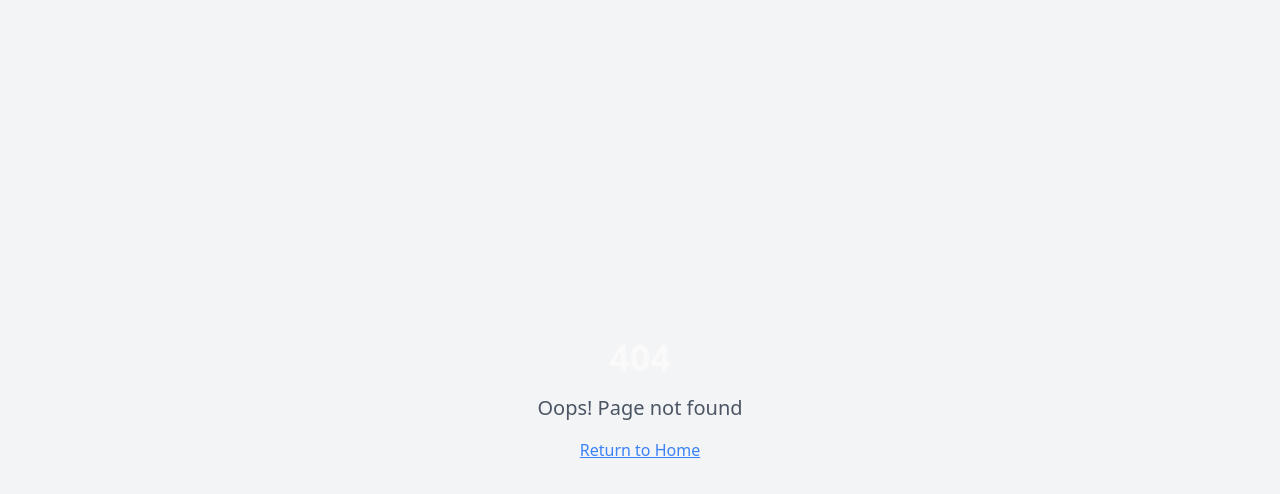
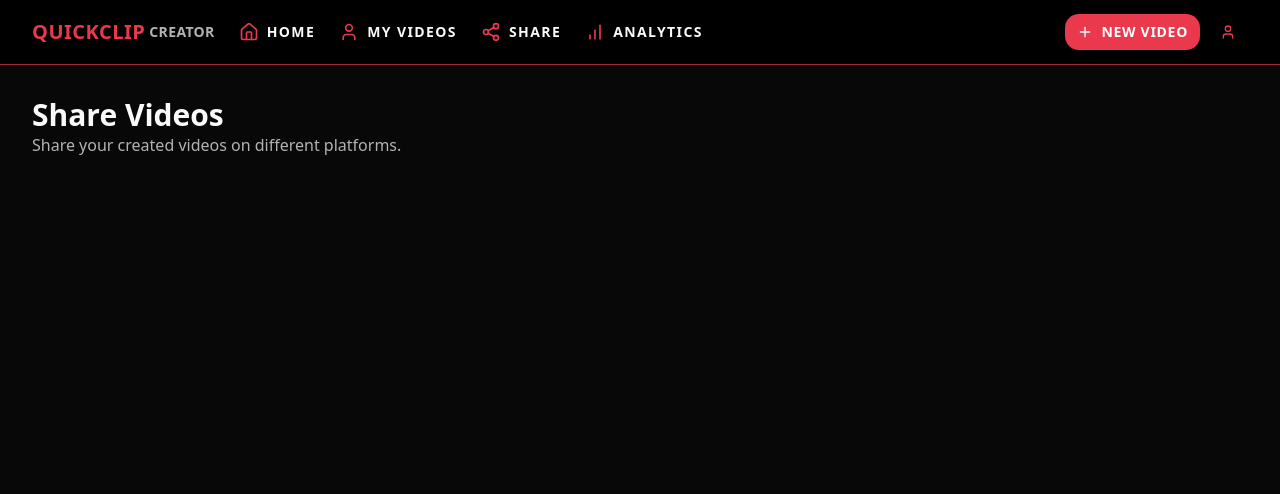
Before and after one commit to MyTruong28022004/quick-clip-creator-ai-40, a React (Vite) app: page /share in a window 1280 px wide. Before the commit this address had no page. Shown: the top 494 px of the page. Built offline with nearby package versions, Linux system fonts and the light colour scheme.

Commit message:
Add new pages
Add two new pages alongside the "My Videos" page.

```diff
--- a/src/App.tsx
+++ b/src/App.tsx
@@ -14,6 +14,8 @@ import Profile from "./pages/Profile";
 import Settings from "./pages/Settings";
 import AllTrendingTopics from "./pages/AllTrendingTopics";
 import { ThemeProvider } from "./lib/theme";
+import Share from "./pages/Share";
+import Analytics from "./pages/Analytics";
 
 const queryClient = new QueryClient();
 
@@ -34,6 +36,8 @@ const App = () => (
               <Route path="/" element={<Index />} />
               <Route path="/create" element={<Create />} />
               <Route path="/library" element={<Library />} />
+              <Route path="/share" element={<Share />} />
+              <Route path="/analytics" element={<Analytics />} />
               <Route path="/profile" element={<Profile />} />
               <Route path="/settings" element={<Settings />} />
             </Route>
--- a/src/components/navigation/header.tsx
+++ b/src/components/navigation/header.tsx
@@ -10,7 +10,7 @@ import {
   DropdownMenuSeparator,
   DropdownMenuTrigger,
 } from "@/components/ui/dropdown-menu"
-import { Home, LogIn, Plus, Search, Settings, User } from "lucide-react"
+import { Home, LogIn, Plus, Settings, User, Share2, BarChart } from "lucide-react"
 import { toast } from "sonner"
 import { useTheme } from "@/lib/theme"
 
@@ -46,6 +46,12 @@ export function Header() {
             </Link>
             <Link to="/library" className={`flex items-center gap-2 text-sm font-extrabold tracking-widest uppercase font-sans hover:text-creative-500 transition-colors ${theme === "light" ? "text-gray-800" : ""}`}>
               <User className="w-5 h-5 text-creative-500" /> MY VIDEOS
+            </Link>
+            <Link to="/share" className={`flex items-center gap-2 text-sm font-extrabold tracking-widest uppercase font-sans hover:text-creative-500 transition-colors ${theme === "light" ? "text-gray-800" : ""}`}>
+              <Share2 className="w-5 h-5 text-creative-500" /> SHARE
+            </Link>
+            <Link to="/analytics" className={`flex items-center gap-2 text-sm font-extrabold tracking-widest uppercase font-sans hover:text-creative-500 transition-colors ${theme === "light" ? "text-gray-800" : ""}`}>
+              <BarChart className="w-5 h-5 text-creative-500" /> ANALYTICS
             </Link>
           </nav>
         </div>
--- /dev/null
+++ b/src/pages/Analytics.tsx
@@ -0,0 +1,16 @@
+
+import { Header } from "@/components/navigation/header"
+
+export default function Analytics() {
+  return (
+    <div className="min-h-screen flex flex-col">
+      <Header />
+      <main className="flex-1 container py-8">
+        <div>
+          <h1 className="text-3xl font-bold">Video Analytics</h1>
+          <p className="text-muted-foreground">Analyze the performance of your videos.</p>
+        </div>
+      </main>
+    </div>
+  )
+}
--- /dev/null
+++ b/src/pages/Share.tsx
@@ -0,0 +1,16 @@
+
+import { Header } from "@/components/navigation/header"
+
+export default function Share() {
+  return (
+    <div className="min-h-screen flex flex-col">
+      <Header />
+      <main className="flex-1 container py-8">
+        <div>
+          <h1 className="text-3xl font-bold">Share Videos</h1>
+          <p className="text-muted-foreground">Share your created videos on different platforms.</p>
+        </div>
+      </main>
+    </div>
+  )
+}
```
